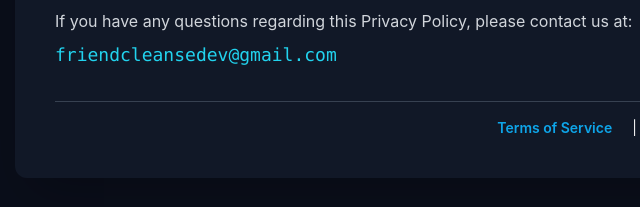
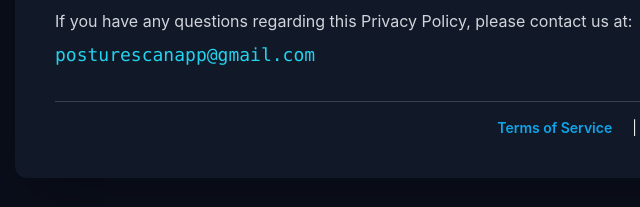
Before and after one commit to samgilmore/posturescanner-legal, a plain HTML site: page privacy.html in a window 1280 px wide. Shown: the part 772-979 px from the top of the page, 17-657 px from the left. Drawn offline with nearby package versions, Linux system fonts and the light colour scheme.

Commit message:
Update contact email in privacy policy

```diff
--- a/privacy.html
+++ b/privacy.html
@@ -42,7 +42,7 @@
         <section class="mb-6">
             <h2 class="text-2xl font-semibold mb-3 text-sky-300">3. Support & Contact</h2>
             <p class="text-gray-300">If you have any questions regarding this Privacy Policy, please contact us at:</p>
-            <p class="mt-2 text-lg font-mono text-cyan-400">friendcleansedev@gmail.com</p>
+            <p class="mt-2 text-lg font-mono text-cyan-400">posturescanapp@gmail.com</p>
         </section>
 
         <footer class="mt-8 pt-4 border-t border-gray-700 text-center text-sm space-x-4">
```
